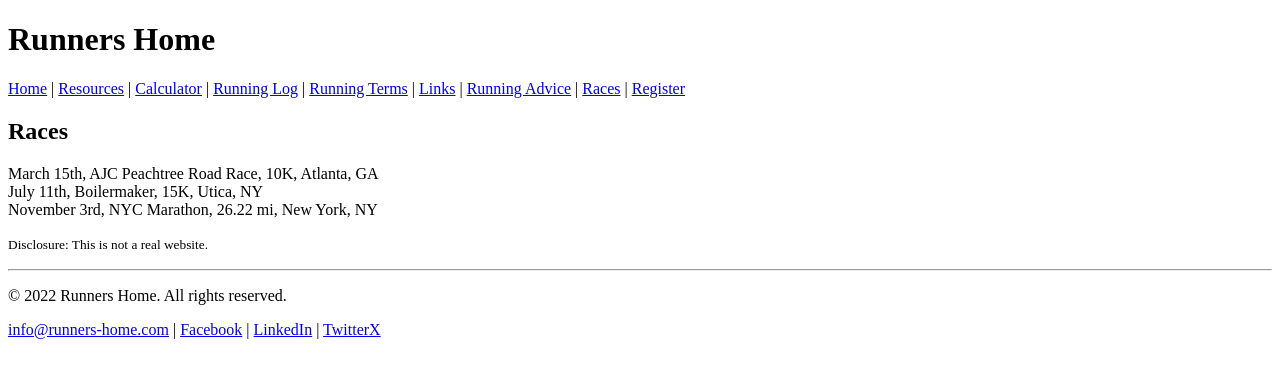
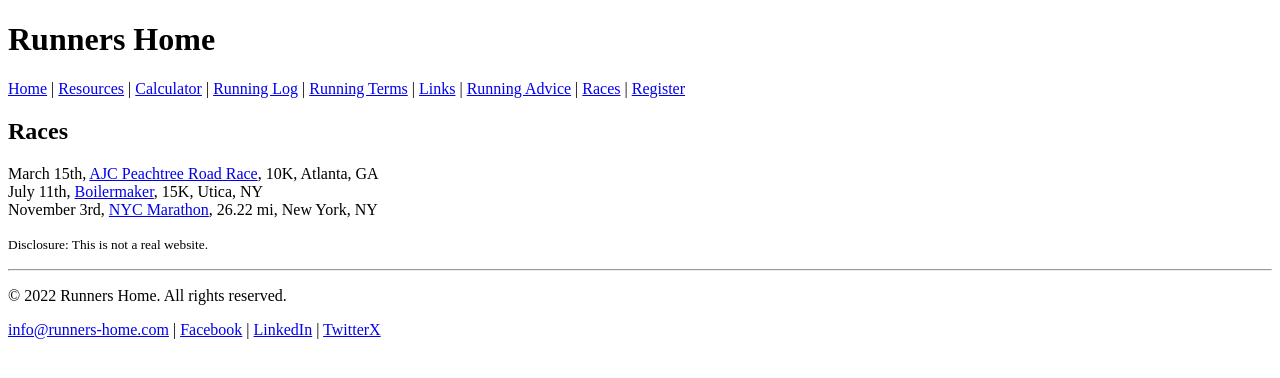
Before and after one commit to tlg-24-05-visa-sde-1/cy-links-exercise, a plain HTML site: page races.html in a window 1280 px wide. Drawn offline with Linux system fonts and the light colour scheme.

Commit message:
almost done

```diff
--- a/races.html
+++ b/races.html
@@ -76,9 +76,21 @@
     </div>
     <h2>Races</h2>
     <div>
-      March 15th, AJC Peachtree Road Race, 10K, Atlanta, GA<br />
-      July 11th, Boilermaker, 15K, Utica, NY<br />
-      November 3rd, NYC Marathon, 26.22 mi, New York, NY
+      March 15th,
+      <a
+        href="https://www.atlantatrackclub.org/peachtree"
+        target="_blank"
+        rel="noreferrer"
+        >AJC Peachtree Road Race</a
+      >, 10K, Atlanta, GA<br />
+      July 11th,
+      <a href="https://www.boilmaker.com" target="_blank" rel="noreferrer"
+        >Boilermaker</a
+      >, 15K, Utica, NY<br />
+      November 3rd,
+      <a href="https://www.nyrr.com" target="_blank" rel="noreferrer"
+        >NYC Marathon</a
+      >, 26.22 mi, New York, NY
     </div>
     <p><small>Disclosure: This is not a real website.</small></p>
     <hr />
```
Also changed, not shown: advice/index.html (+7 -2 lines), advice/running-tips.html (+3 -1 lines).
